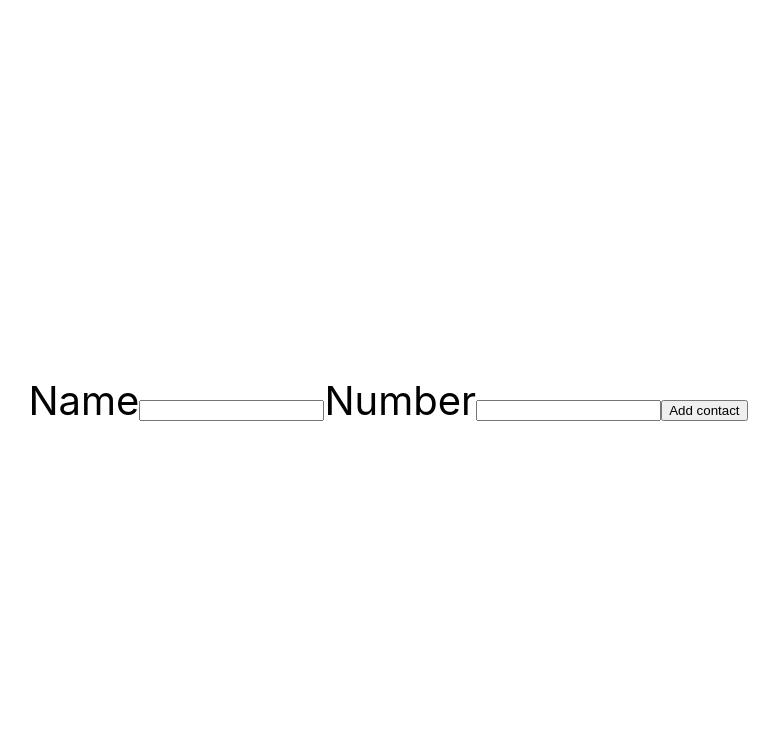
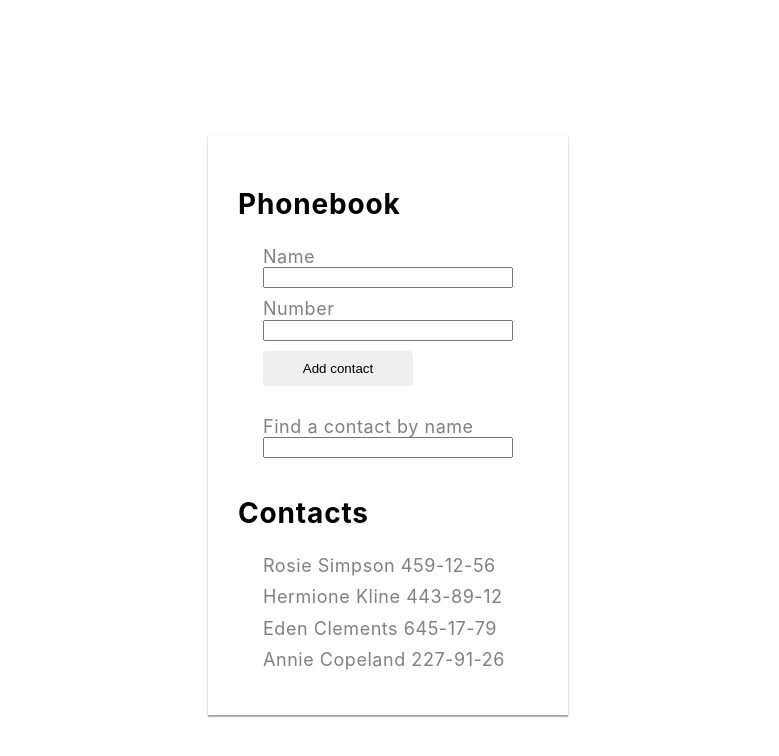
Before and after one commit to DimaMarkow/goit-react-hw-02-phonebook, a React (Create React App) app: page / in a window 1280 px wide. Shown: the top 756 px of the page, without its empty margins (252-1031 px from the left). Built offline with nearby package versions, Linux system fonts and the light colour scheme.

Commit message:
filter start

```diff
--- a/package.json
+++ b/package.json
@@ -7,6 +7,7 @@
     "@testing-library/jest-dom": "^5.16.3",
     "@testing-library/react": "^12.1.4",
     "@testing-library/user-event": "^13.5.0",
+    "nanoid": "^4.0.0",
     "react": "^18.1.0",
     "react-dom": "^18.1.0",
     "react-scripts": "5.0.1",
--- /dev/null
+++ b/src/components/Phonebook/ContactForm/ContactForm.jsx
@@ -0,0 +1,65 @@
+import React from 'react';
+import css from 'components/Phonebook/phonebook.module.css';
+
+const INITIAL_STATE = {
+  name: '',
+  number: '',
+};
+
+class ContactForm extends React.Component {
+  state = { ...INITIAL_STATE };
+
+  resetForm = () => {
+    this.setState({ ...INITIAL_STATE });
+  };
+
+  handleChange = e => {
+    const { name, value } = e.currentTarget;
+    this.setState({ [name]: value });
+  };
+
+  handleSubmit = evt => {
+    evt.preventDefault();
+    this.props.onSubmit(this.state);
+    this.resetForm();
+  };
+
+  render() {
+    return (
+      <>
+        <h2 className={css.title}>Phonebook</h2>
+        <form className={css.buttonWrapper} onSubmit={this.handleSubmit}>
+          <label className={css.text}>
+            Name
+            <input
+              type="text"
+              name="name"
+              pattern="^[a-zA-Zа-яА-Я]+(([' -][a-zA-Zа-яА-Я ])?[a-zA-Zа-яА-Я]*)*$"
+              title="Name may contain only letters, apostrophe, dash and spaces. For example Adrian, Jacob Mercer, Charles de Batz de Castelmore d'Artagnan"
+              required
+              value={this.state.name}
+              onChange={this.handleChange}
+            />
+          </label>
+          <label className={css.text}>
+            Number
+            <input
+              type="tel"
+              name="number"
+              pattern="\+?\d{1,4}?[-.\s]?\(?\d{1,3}?\)?[-.\s]?\d{1,4}[-.\s]?\d{1,4}[-.\s]?\d{1,9}"
+              title="Phone number must be digits and can contain spaces, dashes, parentheses and can start with +"
+              required
+              value={this.state.number}
+              onChange={this.handleChange}
+            />
+          </label>
+          <button className={css.btn} type="submit">
+            Add contact
+          </button>
+        </form>
+      </>
+    );
+  }
+}
+
+export default ContactForm;
--- /dev/null
+++ b/src/components/Phonebook/ContactList/ContactList.jsx
@@ -0,0 +1,39 @@
+import React from 'react';
+import PropTypes from 'prop-types';
+
+import css from 'components/Phonebook/phonebook.module.css';
+
+class ContactList extends React.Component {
+  render() {
+    const contacts = this.props.contacts;
+
+    const elements = contacts.map(({ id, name, number }) => (
+      <p key={id} className={css.text}>
+        {name} {number}
+      </p>
+    ));
+
+    return (
+      <>
+        <h2 className={css.title}>Contacts</h2>
+        <div className={css.buttonWrapper}>{elements}</div>
+      </>
+    );
+  }
+}
+
+export default ContactList;
+
+ContactList.propTypes = {
+  contacts: PropTypes.arrayOf(
+    PropTypes.shape({
+      id: PropTypes.string.isRequired,
+      name: PropTypes.string.isRequired,
+      number: PropTypes.string.isRequired,
+    })
+  ),
+};
+
+ContactList.defaultProps = {
+  contacts: [],
+};
--- /dev/null
+++ b/src/components/Phonebook/Filter/Filter.jsx
@@ -0,0 +1,33 @@
+import React from 'react';
+import PropTypes from 'prop-types';
+
+import css from 'components/Phonebook/phonebook.module.css';
+
+class Filter extends React.Component {
+  handleChange = e => {
+    this.props.handleFilter(e.currentTarget);
+  };
+
+  render() {
+    return (
+      <>
+        <form className={css.buttonWrapper}>
+          <label className={css.text}>
+            Find a contact by name
+            <input
+              type="text"
+              name="filter"
+              pattern="^[a-zA-Zа-яА-Я]+(([' -][a-zA-Zа-яА-Я ])?[a-zA-Zа-яА-Я]*)*$"
+              title="Name may contain only letters, apostrophe, dash and spaces. For example Adrian, Jacob Mercer, Charles de Batz de Castelmore d'Artagnan"
+              required
+              value={this.props.filterValue}
+              onChange={this.handleChange}
+            />
+          </label>
+        </form>{' '}
+      </>
+    );
+  }
+}
+
+export default Filter;
--- a/src/components/Phonebook/Phonebook.jsx
+++ b/src/components/Phonebook/Phonebook.jsx
@@ -1,61 +1,46 @@
 import React from 'react';
 import css from './phonebook.module.css';
+import ContactForm from 'components/Phonebook/ContactForm/ContactForm';
+import ContactList from 'components/Phonebook/ContactList/ContactList';
+import Filter from 'components/Phonebook/Filter/Filter';
+
+import { nanoid } from 'nanoid';
 
 const INITIAL_STATE = {
-  contacts: [],
-  name: '',
-  number: '',
+  contacts: [
+    { id: 'id-1', name: 'Rosie Simpson', number: '459-12-56' },
+    { id: 'id-2', name: 'Hermione Kline', number: '443-89-12' },
+    { id: 'id-3', name: 'Eden Clements', number: '645-17-79' },
+    { id: 'id-4', name: 'Annie Copeland', number: '227-91-26' },
+  ],
+  filter: '',
 };
 
 class Phonebook extends React.Component {
   state = { ...INITIAL_STATE };
 
-  handleNameChange = e => {
-    this.setState({ name: e.target.value });
+  formSubmitHandler = data => {
+    const contactID = nanoid();
+    const newContact = [{ ...data, id: contactID }];
+    this.setState(prevState => ({
+      contacts: [...prevState.contacts, ...newContact],
+    }));
   };
 
-  handleNumberChange = e => {
-    this.setState({ number: e.target.value });
-  };
-
-  handleSubmit = evt => {
-    evt.preventDefault();
-    const form = evt.currentTarget;
-    const contactName = form.elements.name.value;
-    console.log(contactName);
-    // this.props.onSubmit({ login, password });
-    form.reset();
+  filterHandler = data => {
+    this.setState({ filter: data.value });
   };
 
   render() {
     return (
-      <form onSubmit={this.handleSubmit}>
-        <label>
-          Name
-          <input
-            type="text"
-            name="name"
-            pattern="^[a-zA-Zа-яА-Я]+(([' -][a-zA-Zа-яА-Я ])?[a-zA-Zа-яА-Я]*)*$"
-            title="Name may contain only letters, apostrophe, dash and spaces. For example Adrian, Jacob Mercer, Charles de Batz de Castelmore d'Artagnan"
-            required
-            value={this.state.name}
-            onChange={this.handleNameChange}
-          />
-        </label>
-        <label>
-          Number
-          <input
-            type="tel"
-            name="number"
-            pattern="\+?\d{1,4}?[-.\s]?\(?\d{1,3}?\)?[-.\s]?\d{1,4}[-.\s]?\d{1,4}[-.\s]?\d{1,9}"
-            title="Phone number must be digits and can contain spaces, dashes, parentheses and can start with +"
-            required
-            value={this.state.number}
-            onChange={this.handleNumberChange}
-          />
-        </label>
-        <button type="submit">Add contact</button>
-      </form>
+      <div className={css.wrapper}>
+        <ContactForm onSubmit={this.formSubmitHandler} />
+        <Filter
+          handleFilter={this.filterHandler}
+          filterValue={this.state.filter}
+        ></Filter>
+        <ContactList contacts={this.state.contacts}></ContactList>
+      </div>
     );
   }
 }
--- a/src/components/Phonebook/phonebook.module.css
+++ b/src/components/Phonebook/phonebook.module.css
@@ -0,0 +1,52 @@
+.wrapper {
+  display: block;
+  width: 300px;
+  background-color: white;
+  margin-top: 50px;
+  padding: 30px 30px;
+  justify-content: center;
+
+  box-shadow: 0px 1px 3px rgba(0, 0, 0, 0.12), 0px 1px 1px rgba(0, 0, 0, 0.14),
+    0px 2px 1px rgba(0, 0, 0, 0.2);
+}
+
+.buttonWrapper {
+  display: block;
+  display: flex;
+  flex-direction: column;
+  padding: 10px 20px;
+  justify-content: left;
+}
+
+.title {
+  color: black;
+  font-style: normal;
+  font-weight: 700;
+  font-size: 28px;
+  line-height: 1.19;
+  text-align: left;
+  letter-spacing: 0.03em;
+  margin-bottom: 10px;
+}
+
+.btn {
+  display: inline-block;
+  border: none;
+  border-radius: 4px;
+  padding: 10px 32px;
+  width: 150px;
+  cursor: pointer;
+  margin: 5px 5px;
+}
+
+.text {
+  display: flex;
+  flex-direction: column;
+  margin: 5px 5px;
+
+  color: gray;
+  font-size: 18px;
+  line-height: 1.19;
+  text-align: left;
+  letter-spacing: 0.03em;
+}
```
Also changed, not shown: 1 other file (tests, documents, lock files or other folders).
